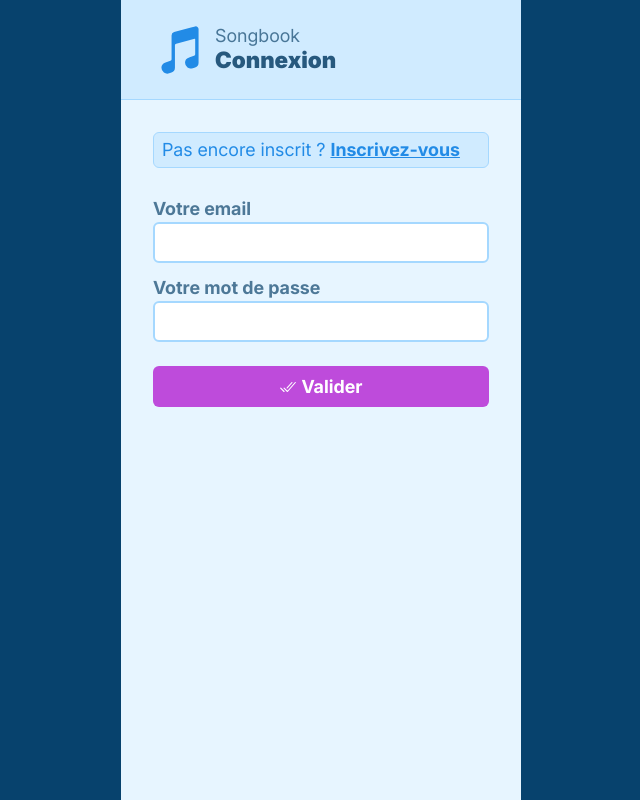
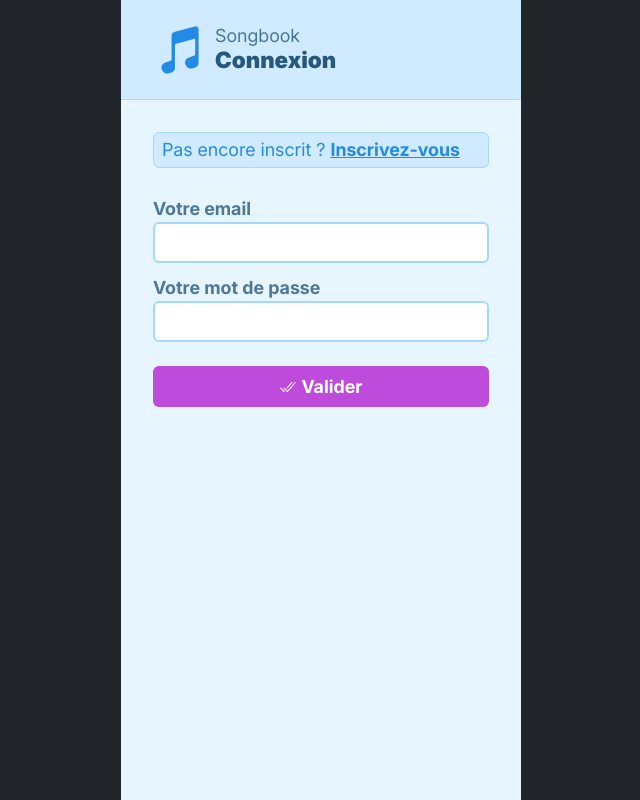
Before and after one commit to sylvain-galoustoff/songbook, a React (Vite) app: page /login in a window 1280 px wide. Shown: the whole page, without its empty margins (319-959 px from the left). Built offline with nearby package versions, Linux system fonts and the light colour scheme; no server answers.

Commit message:
body bg adjustment

```diff
--- a/src/styles/index.css
+++ b/src/styles/index.css
@@ -51,7 +51,7 @@ body {
   margin: 0;
   min-width: 320px;
   min-height: 100vh;
-  background-color: #07426d;
+  background-color: #212529;
 }
 
 #root {
```
